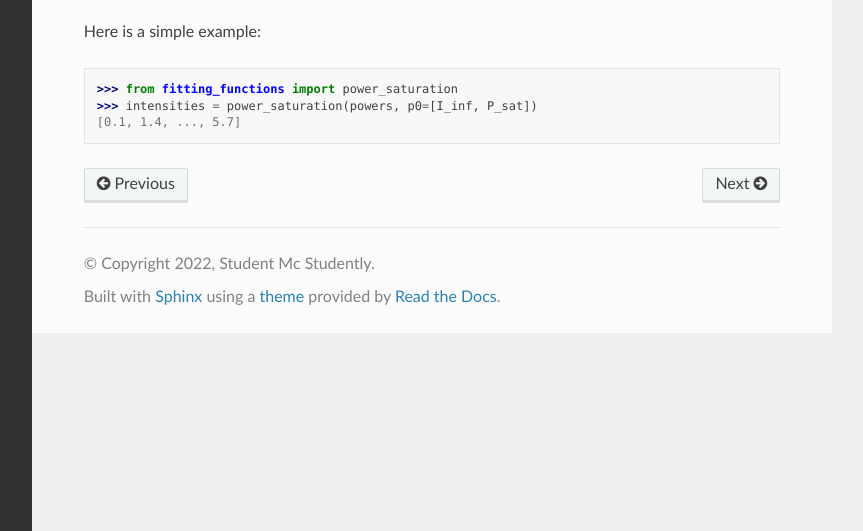
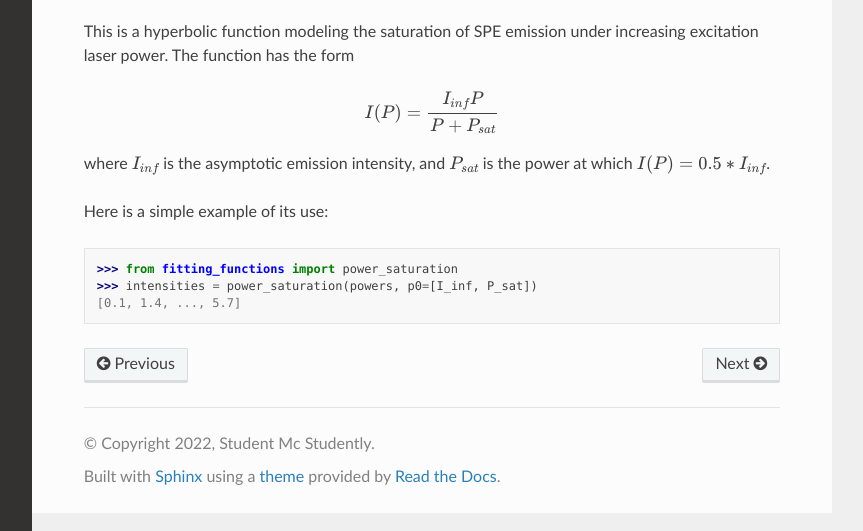
Before and after one commit to quantum-materials-group/QMG-wiki, a Sphinx documentation site: the page built from docs/source/usage.rst, in a window 1280 px wide, cut to the strip 369-900 px from the top of the page. Shown: the whole strip, without its empty margins (268-1131 px from the left). Built offline with Sphinx 7.4.7 and the Read the Docs theme 2.0.0, drawn with Linux system fonts in a browser that asks for light colours.

Commit message:
Update usage.rst

```diff
--- a/docs/source/usage.rst
+++ b/docs/source/usage.rst
@@ -9,7 +9,16 @@ you can use the ``fitting_functions.power_saturation()`` function:
 
 .. autofunction:: fitting_functions.power_saturation
 
-Here is a simple example:
+This is a hyperbolic function modeling the saturation of SPE emission under
+increasing excitation laser power. The function has the form
+
+.. math::
+           I(P) = \frac{I_{inf}  P} {P + P_{sat}}
+
+where :math:`I_{inf}` is the asymptotic emission intensity, and :math:`P_{sat}` is
+the power at which :math:`I(P) = 0.5*I_{inf}`.
+
+Here is a simple example of its use:
 
 >>> from fitting_functions import power_saturation
 >>> intensities = power_saturation(powers, p0=[I_inf, P_sat])
```
